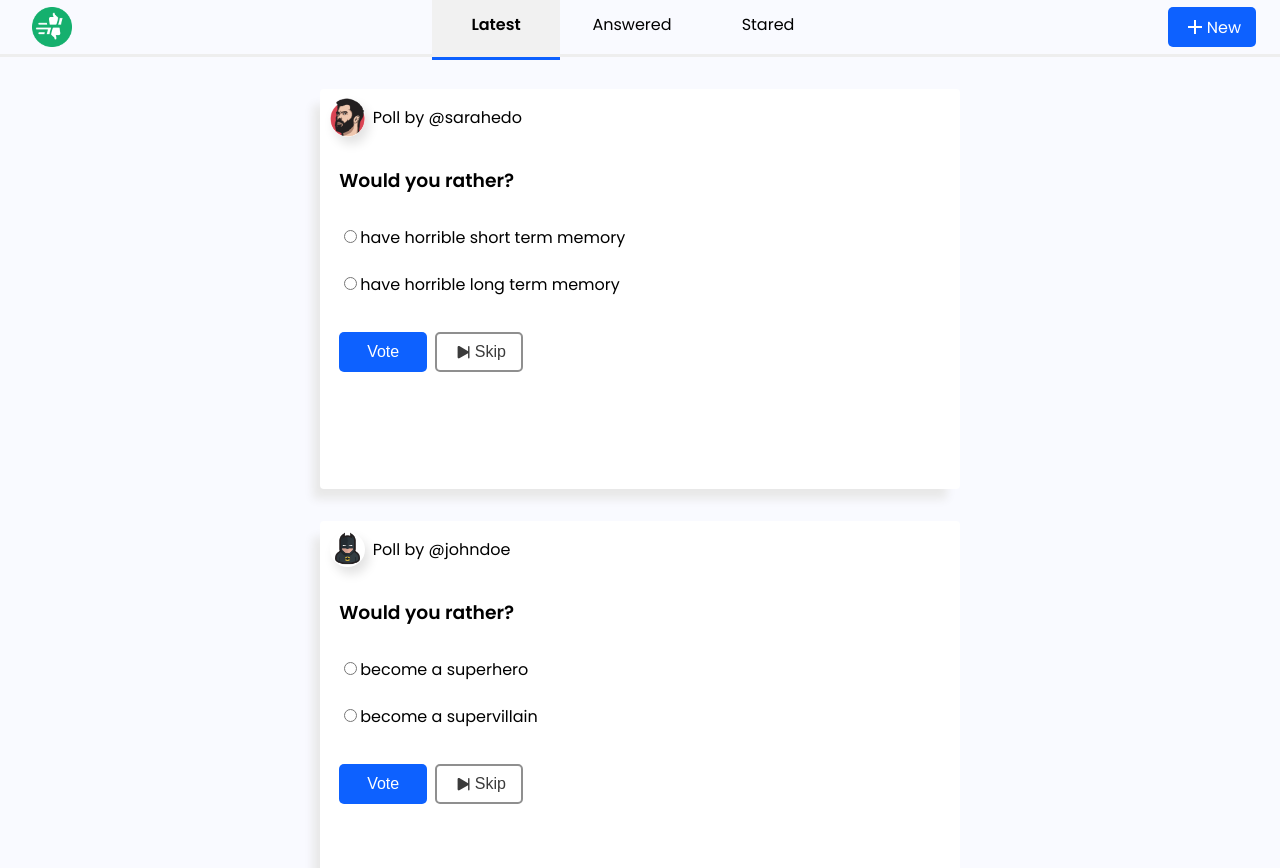
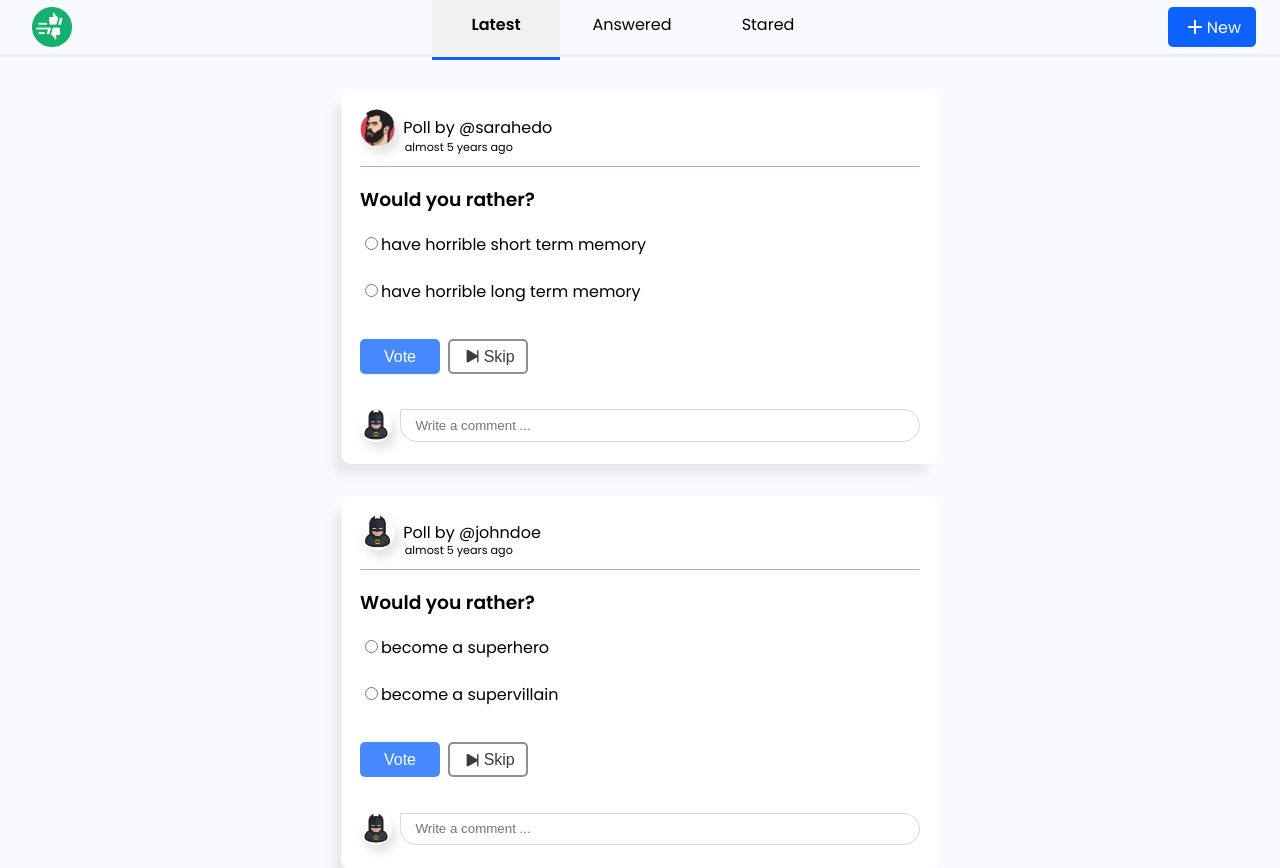
Before and after one commit to iartist93/would-you-rather, a React (Create React App) app: page / in a window 1280 px wide. Shown: the top 868 px of the page. Built offline with nearby package versions, Linux system fonts and the light colour scheme.

Commit message:
refine question style

```diff
--- a/package.json
+++ b/package.json
@@ -9,6 +9,7 @@
     "@testing-library/jest-dom": "^5.11.4",
     "@testing-library/react": "^11.1.0",
     "@testing-library/user-event": "^12.1.10",
+    "date-fns": "^2.21.2",
     "react": "^17.0.2",
     "react-dom": "^17.0.2",
     "react-icons": "^4.2.0",
--- a/src/components/CustomStyles.js
+++ b/src/components/CustomStyles.js
@@ -3,6 +3,13 @@ import { css } from "@emotion/react";
 import { Link } from "react-router-dom";
 
 export const PrimaryColor = "#0d61ff";
+export const SecondaryColor = "#4689ff";
+
+export const Container = styled.div`
+  width: 100%;
+  display: flex;
+  margin-top: 2.2rem;
+`;
 
 export const Centered = styled.div`
   display: flex;
@@ -11,8 +18,8 @@ export const Centered = styled.div`
 `;
 
 export const Button = styled.button`
-  width: 5.5rem;
-  height: 2.5rem;
+  width: 5rem;
+  height: 2.2rem;
   border-radius: 5px;
   font-size: 1rem;
   margin-top: 1.5rem;
@@ -31,6 +38,13 @@ export const Button = styled.button`
       border-color: transparent;
     `}
   ${(props) =>
+    props.secondary &&
+    css`
+      color: white;
+      background-color: ${SecondaryColor};
+      border-color: transparent;
+    `}
+  ${(props) =>
     props.outlined &&
     css`
       color: #3b3b3b;
--- a/src/components/Question.js
+++ b/src/components/Question.js
@@ -3,18 +3,20 @@ import styled from "@emotion/styled";
 import { css } from "@emotion/react";
 import Poll from "./Poll";
 import { BsSkipEndFill } from "react-icons/bs";
-import { PrimaryColor, Centered, Button } from "./CustomStyles";
+import { Container, Centered, Button } from "./CustomStyles";
+import { TimeStamp } from "./utilites";
 
 const Question = ({ id, questions, users }) => {
   const PollContainer = styled.div`
     background-color: white;
-    border-radius: 4px;
-    width: 40rem;
-    height: 25rem;
+    border-radius: 10px;
+    width: 35rem;
+    height: 21rem;
     margin-top: 2rem;
 
     display: flex;
     flex-direction: column;
+    padding: 1.2rem;
 
     -webkit-box-shadow: -10px 13px 10px -3px rgba(232, 232, 232, 1);
     -moz-box-shadow: -10px 13px 10px -3px rgba(232, 232, 232, 1);
@@ -23,9 +25,10 @@ const Question = ({ id, questions, users }) => {
 
   const PollHeader = styled.div`
     display: flex;
-    align-items: center;
-    height: 2.5rem;
-    padding: 0.5rem 0.6rem;
+    flex-direction: column;
+    align-items: flex-start;
+    padding-bottom: 0.6rem;
+    border-bottom: 1px solid #a7a7ff;
   `;
 
   const PollContent = styled.div`
@@ -33,7 +36,6 @@ const Question = ({ id, questions, users }) => {
     flex-direction: column;
     justify-content: flex-start;
     align-items: flex-start;
-    padding: 0.1rem 1.2rem;
   `;
 
   const Form = styled.form`
@@ -50,6 +52,27 @@ const Question = ({ id, questions, users }) => {
     margin-right: 0.5rem;
     -webkit-box-shadow: 4px 7px 11px 0px #e2e2e2;
     box-shadow: 4px 7px 11px 0px #e2e2e2;
+
+    ${(props) =>
+      props.size &&
+      css`
+        width: ${props.size};
+      `}
+  `;
+
+  const Input = styled.input`
+    width: 100%;
+    height: 1.5rem;
+    border-radius: 0 1.4rem 1.4rem 1.4rem;
+    outline: none;
+    border: 1px solid #d7d8da;
+    padding: 0.2rem 0.9rem;
+  `;
+
+  const QuestionTimeStamp = styled(TimeStamp)`
+    margin-left: 2.8rem;
+    font-size: 0.7rem;
+    margin-top: -0.5rem;
   `;
 
   const authedUser = "johndoe";
@@ -57,16 +80,20 @@ const Question = ({ id, questions, users }) => {
   return (
     <PollContainer>
       <PollHeader>
-        <Avatar src={users[questions[id].author].avatarURL} />
-        <span>Poll by @{questions[id].author} </span>
+        <Centered>
+          <Avatar src={users[questions[id].author].avatarURL} />
+          <span>Poll by @{questions[id].author} </span>
+        </Centered>
+        {/* <span>{questions[id].timestamp}</span> */}
+        <QuestionTimeStamp id={id} questions={questions} />
       </PollHeader>
       <PollContent>
-        <h3>Would you rather?</h3>
+        <h3 style={{ marginBottom: 6 }}>Would you rather?</h3>
         <Form>
           <Poll name="option1" text={questions[id].optionOne.text} />
           <Poll name="option2" text={questions[id].optionTwo.text} />
           <Centered>
-            <Button primary type="submit">
+            <Button secondary type="submit">
               Vote
             </Button>
             <Button outlined type="submit">
@@ -74,6 +101,10 @@ const Question = ({ id, questions, users }) => {
             </Button>
           </Centered>
         </Form>
+        <Container>
+          <Avatar src={users[authedUser].avatarURL} size="2rem" />
+          <Input type="text" placeholder="Write a comment ..." />
+        </Container>
       </PollContent>
     </PollContainer>
   );
--- /dev/null
+++ b/src/components/utilites.js
@@ -0,0 +1,30 @@
+import React from "react";
+import {
+  formatDistance,
+  formatRelative,
+  parseISO,
+  formatDistanceToNow,
+} from "date-fns";
+
+export const TimeStamp = ({ id, questions, ...otherProps }) => {
+  // const questionData = parseISO(questions[id].timestamp);
+  const questionData = new Date(questions[id].timestamp);
+  const currentDate = new Date();
+  const questionDataMS = questionData.getTime();
+  const currentDateMS = currentDate.getTime();
+  const dateDiff = Math.floor(
+    (currentDateMS - questionDataMS) / (1000 * 60 * 60 * 24)
+  );
+
+  return (
+    <span {...otherProps}>
+      {dateDiff < 1
+        ? formatDistance(questionData, new Date(), {
+            addSuffix: true,
+          })
+        : dateDiff < 7
+        ? formatRelative(questionData, new Date())
+        : formatDistanceToNow(questionData) + " ago"}
+    </span>
+  );
+};
```
Also changed, not shown: 1 other file (tests, documents, lock files or other folders).
